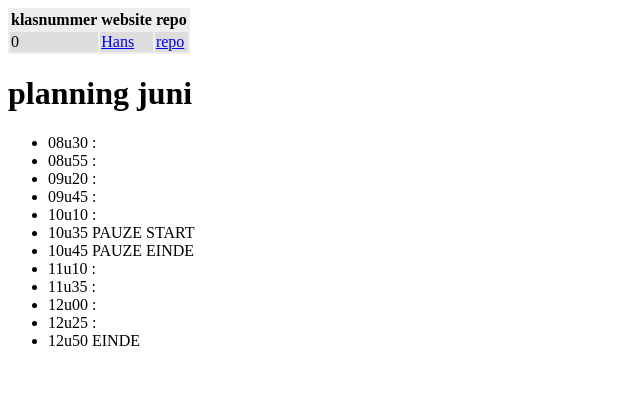
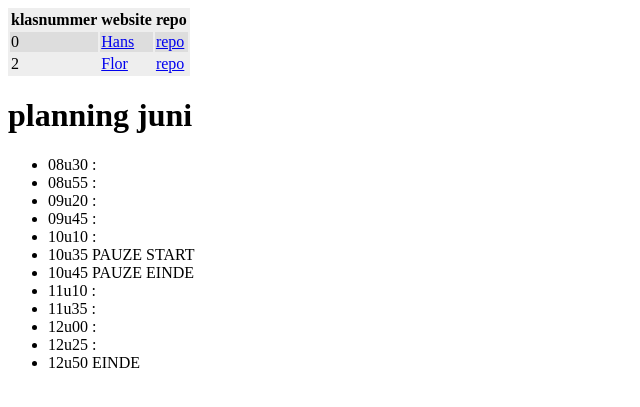
Before and after one commit to vbrh-immalle/vbrh-immalle.github.io, a Jekyll site: the page built from GIPWebsites2020-2021/index.md, in a window 1280 px wide. Shown: the top 407 px of the page, without its empty margins (0-640 px from the left). Built offline with Jekyll 4.4.1, drawn with Linux system fonts in a browser that asks for light colours; some web fonts are replaced.

Commit message:
Links Flor

```diff
--- a/GIPWebsites2020-2021/index.md
+++ b/GIPWebsites2020-2021/index.md
@@ -6,7 +6,7 @@ title: GIP Websites 2020-2021
 | klasnummer | website | repo |
 |---|---|---|
 | 0 | [Hans](http://vbrh-immalle.github.io/) | [repo](https://github.com/vbrh-immalle/vbrh-immalle.github.io) |
-
+| 2 | [Flor](https://flordc-immalle.github.io/Gipwebsite/index.html) | [repo](https://github.com/FlorDC-immalle/Gipwebsite) |
 
 # planning juni
 
```
